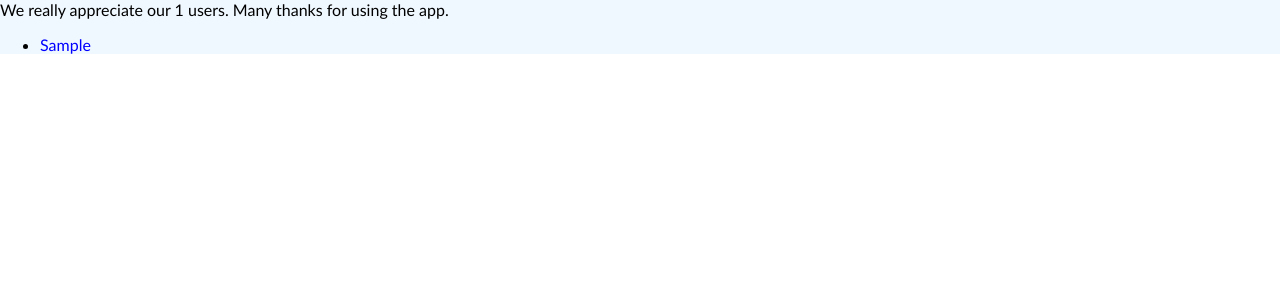
After one commit to pythondjay/tennis_tournament_tracker, a Django app: page /user/list/ in a window 1280 px wide. The commit adds this page. Shown: the top 300 px of the page. Run offline with Django 4.2, Linux system fonts and the light colour scheme; tables that the repository leaves empty hold one stand-in row (values such as "Sample post").

Commit message:
added a template tag

```diff
--- /dev/null
+++ b/apps/user/templatetags/custom_filter.py
@@ -0,0 +1,11 @@
+from django import template
+
+register = template.Library()
+
+
+@register.filter
+def cap_all_but_upper_first(value):
+    if value == "admin":
+        return value.upper()
+    else:
+        return value.capitalize()
--- /dev/null
+++ b/apps/user/urls.py
@@ -0,0 +1,6 @@
+from django.urls import path
+from . import views
+
+urlpatterns = [
+    path("list/", views.user_list, name="user-list"),
+]
--- a/apps/user/views.py
+++ b/apps/user/views.py
@@ -1,3 +1,14 @@
 from django.shortcuts import render
+from .models import User
 
 # Create your views here.
+
+
+def user_list(request):
+    users = User.objects.all()
+
+    context = {
+        "users": users,
+    }
+
+    return render(request, "user/user_list.html", context)
--- a/config/urls.py
+++ b/config/urls.py
@@ -20,4 +20,5 @@ from django.urls import path, include
 urlpatterns = [
     path("admin/", admin.site.urls),
     path("", include("apps.members.urls")),
+    path("user/", include("apps.user.urls")),
 ]
--- a/static/css/main.css
+++ b/static/css/main.css
@@ -8,3 +8,13 @@ main {
     color:black;
     background-color: aliceblue;
 }
+
+.inactive {
+
+    color: red;
+}
+
+.active {
+
+    color: blue;
+}
--- /dev/null
+++ b/templates/includes/style_active_user.html
@@ -0,0 +1,9 @@
+{% load custom_filter %} {% if user.is_active %}
+
+<span class="active">{{ user.username|cap_all_but_upper_first }}</span>
+
+{% else %}
+
+<span class="inactive">{{ user.username|cap_all_but_upper_first }}</span>
+
+{% endif %}
--- /dev/null
+++ b/templates/user/user_list.html
@@ -0,0 +1,22 @@
+{% extends 'base.html' %}
+<!---->
+
+{% block title %} {{block.super}} Home {% endblock title %}
+
+<!---->
+
+{% block content %}
+
+<span>
+  We really appreciate our {{ users|length }} users. Many thanks for using the
+  app.
+</span>
+
+<ul>
+  {% for user in users %}
+
+  <li>{% include 'includes/style_active_user.html' with data=user %}</li>
+  {% endfor %}
+</ul>
+
+{% endblock content %}
```
